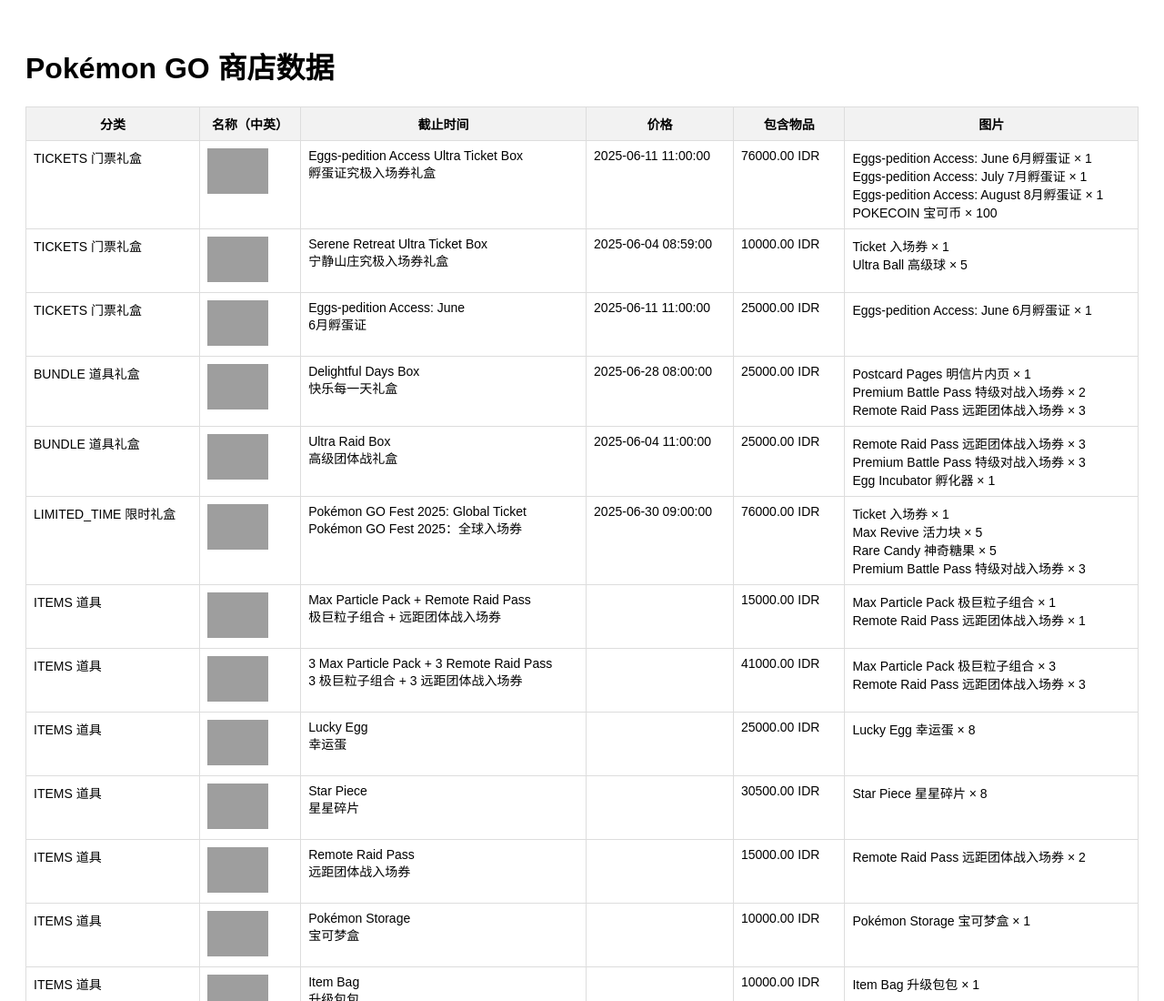
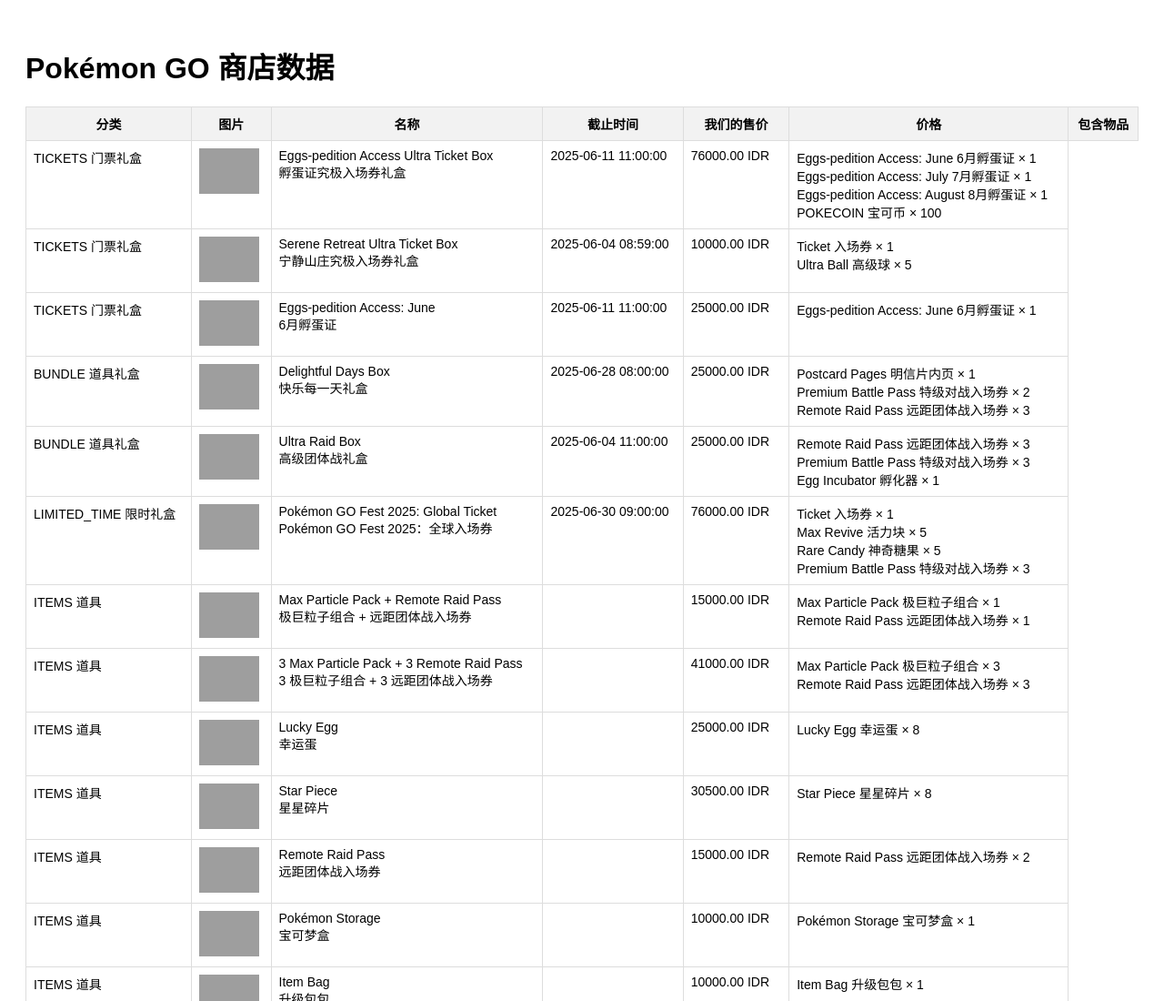
Before and after one commit to TeemoInOxford/pokemongo-store-tracker, a plain HTML site: page index.html in a window 1280 px wide. Shown: the top 1100 px of the page at 91% size. Drawn offline with Linux system fonts and the light colour scheme; grey boxes are pictures that could not be loaded.

Commit message:
Update index.html

```diff
--- a/index.html
+++ b/index.html
@@ -18,11 +18,12 @@
     <thead>
       <tr>
         <th>分类</th>
-        <th class="name">名称（中英）</th>
+        <th class="name">图片</th>
+        <th>名称</th>
         <th>截止时间</th>
+        <th>我们的售价</th>
         <th>价格</th>
         <th>包含物品</th>
-        <th>图片</th>
       </tr>
     </thead>
     <tbody></tbody>
```
